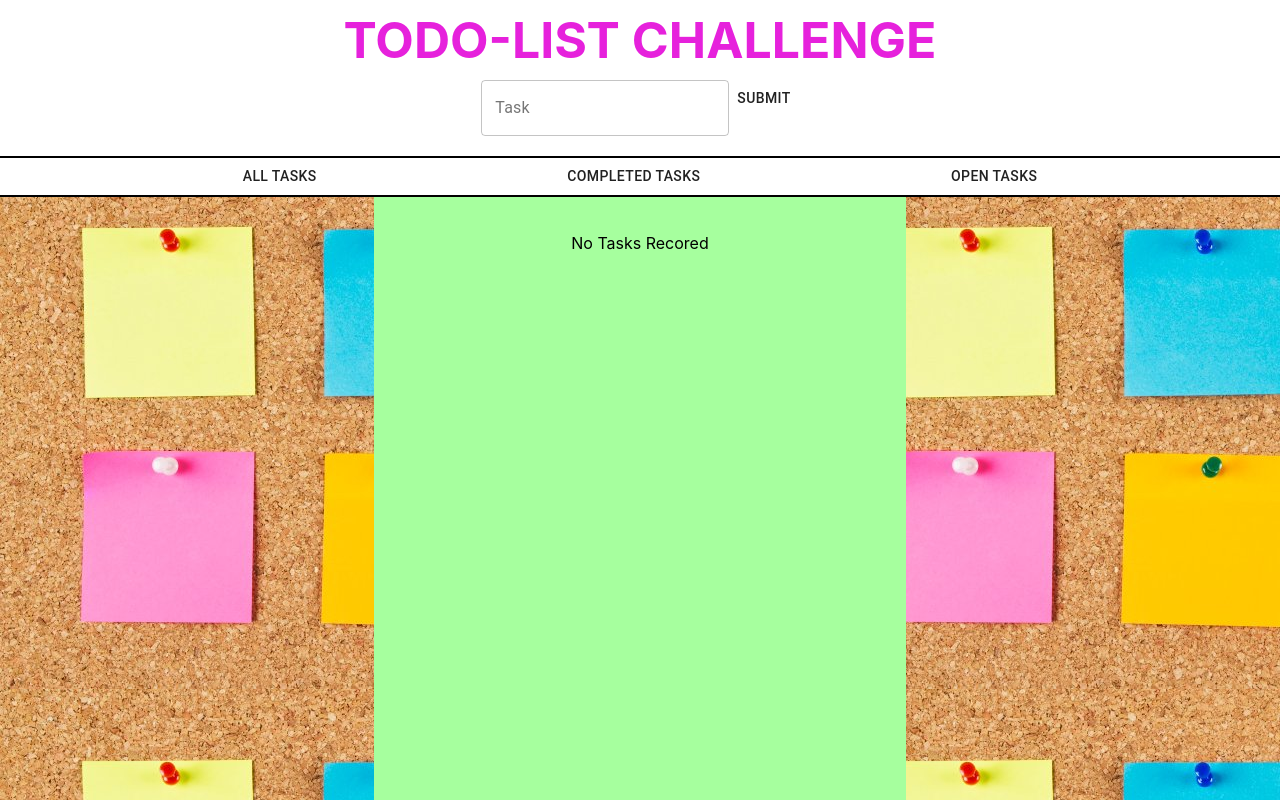
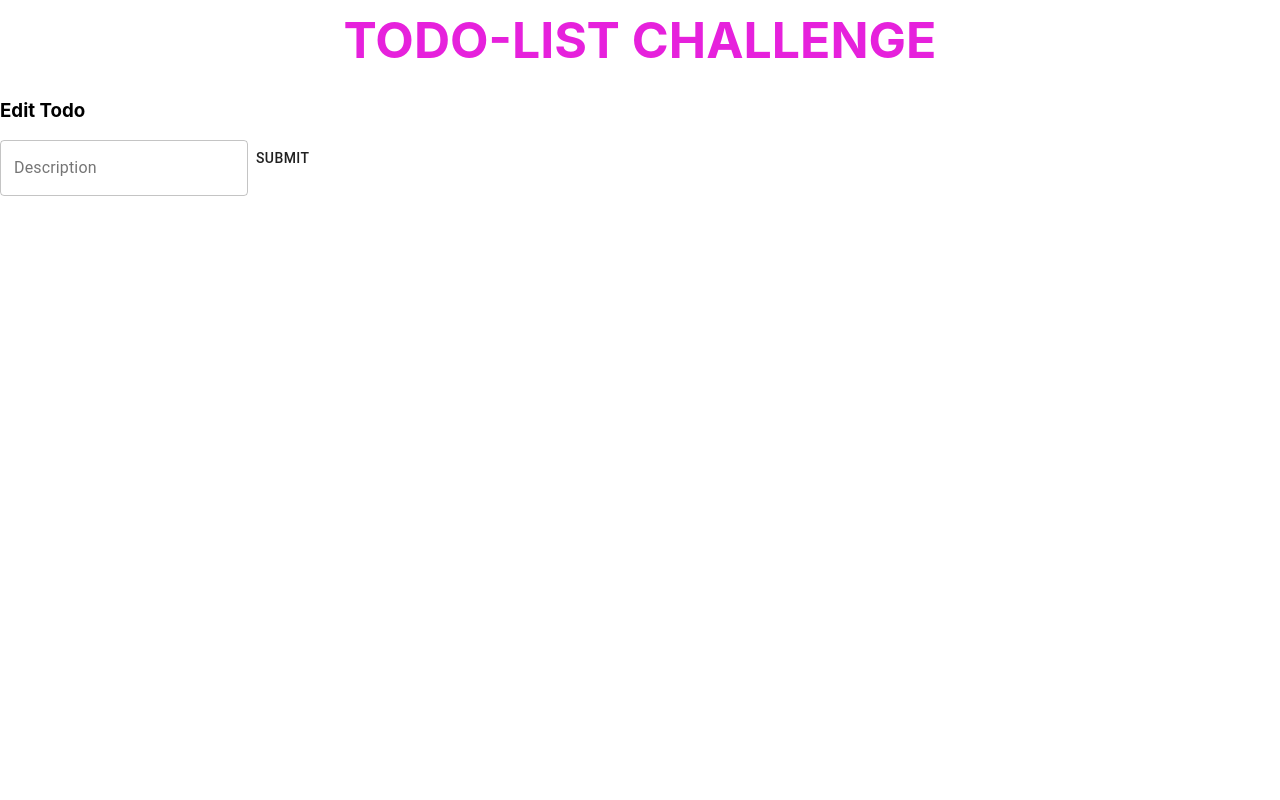
Before and after one commit to andywu0489/todo-list-challenge-client, a React (Create React App) app: page /todos/1/edit in a window 1280 px wide. Shown: the top 800 px of the page. Built offline with nearby package versions, Linux system fonts and the light colour scheme; no server answers.

Commit message:
Add edit todo functionality

```diff
--- a/package.json
+++ b/package.json
@@ -15,6 +15,7 @@
     "react": "^16.13.1",
     "react-dom": "^16.13.1",
     "react-redux": "^7.2.2",
+    "react-router-dom": "^5.2.0",
     "react-scripts": "3.4.3",
     "typesafe-actions": "^5.1.0",
     "typescript": "^4.0.5"
@@ -39,5 +40,8 @@
       "last 1 firefox version",
       "last 1 safari version"
     ]
+  },
+  "devDependencies": {
+    "@types/react-router-dom": "^5.1.6"
   }
 }
--- a/src/App.tsx
+++ b/src/App.tsx
@@ -1,15 +1,26 @@
 import React from "react";
 import CreateTodo from "./components/createTodo";
 import "./App.scss";
+import { Route, Switch } from "react-router-dom";
+import EditTodo from "./components/editTodo";
 
 function App() {
   return (
-    <div className="App">
-      <header>TODO-LIST CHALLENGE</header>
-      <div>
-        <CreateTodo />
+    <main>
+      <div className="App">
+        <header>TODO-LIST CHALLENGE</header>
+        {/* <div>
+          <CreateTodo />
+        </div> */}
       </div>
-    </div>
+      <Switch>
+        <Route path="/" component={CreateTodo} exact />
+        <Route
+          path="/todos/:id/edit"
+          render={({ match }) => <EditTodo match={match} />}
+        />
+      </Switch>
+    </main>
   );
 }
 
--- a/src/components/createTodo.tsx
+++ b/src/components/createTodo.tsx
@@ -1,5 +1,4 @@
 import React, { useState, useEffect, MouseEvent } from "react";
-// import { createTodo } from '../api'
 import ShowTodos from "./showTodos";
 import { Button, TextField } from "@material-ui/core";
 import "./createTodo.scss";
--- /dev/null
+++ b/src/components/editTodo.tsx
@@ -0,0 +1,71 @@
+import React, { useState, useEffect } from "react";
+import { useSelector, useDispatch } from "react-redux";
+import { RootState } from "../reducers";
+import Button from "@material-ui/core/Button";
+import { Redirect } from "react-router-dom";
+import TextField from "@material-ui/core/TextField";
+import { editTodoDesc } from "../features/todos/todosSlice";
+
+function EditTodo(props: any) {
+  const [todo, setTodo] = useState({
+    task: "",
+  });
+  const [redirect, setRedirect] = useState(false);
+
+  const dispatch = useDispatch();
+
+  const obj: any = useSelector((state: RootState) =>
+    state.todos.todos.find((todo: any) => todo._id === props.match.params.id)
+  );
+
+  useEffect(() => {
+    obj && setTodo(obj);
+    // eslint-disable-next-line react-hooks/exhaustive-deps
+  }, []);
+
+  const handleChange = (event: React.ChangeEvent<HTMLInputElement>) => {
+    setTodo({
+      task: event.target.value,
+    });
+  };
+
+  const onEditTodo = async (event: React.MouseEvent<HTMLElement>) => {
+    event.preventDefault();
+    await dispatch(
+      editTodoDesc({
+        id: props.match.params.id,
+        data: {
+          task: todo.task,
+        },
+      })
+    );
+    try {
+      setRedirect(true);
+    } catch {}
+  };
+
+  if (redirect) {
+    return <Redirect to={"/"} />;
+  }
+
+  return (
+    <div>
+      <div className="edit-form">
+        <h3> Edit Todo </h3>
+        <TextField
+          label="Description"
+          name="Todo"
+          onChange={handleChange}
+          value={todo.task}
+          type="text"
+          variant="outlined"
+        />
+        <Button className="edit-button" onClick={onEditTodo}>
+          Submit
+        </Button>
+      </div>
+    </div>
+  );
+}
+
+export default EditTodo;
--- a/src/components/showTodos.tsx
+++ b/src/components/showTodos.tsx
@@ -5,6 +5,7 @@ import { setFilter } from "../features/filters/filtersSlice";
 import { useDispatch, useSelector } from "react-redux";
 import { RootState } from "../reducers/index";
 import { completeTodo } from "../features/todos/todosSlice";
+import { Link } from "react-router-dom";
 
 function ShowTodos(props: any) {
   const dispatch = useDispatch();
@@ -40,8 +41,6 @@ function ShowTodos(props: any) {
   const todos: any = useSelector((state: RootState) => state.todos.todos);
   const filter = useSelector((state: RootState) => state.filter);
 
-  console.log("todos", todos);
-
   interface Todo {
     _id: number;
     completed: boolean;
@@ -58,6 +57,7 @@ function ShowTodos(props: any) {
         >
           {todo.task}
         </div>
+        <Link to={`todos/${todo._id}/edit`}>Edit</Link>
         {!todo.completed && (
           <Button onClick={() => onCompleteTodo(todo._id)}>Complete</Button>
         )}
--- a/src/features/todos/todosSlice.tsx
+++ b/src/features/todos/todosSlice.tsx
@@ -23,6 +23,14 @@ export const completeTodo = createAsyncThunk(
   }
 );
 
+export const editTodoDesc = createAsyncThunk(
+  "todos/editTodoDesc",
+  async (obj: any) => {
+    const response = await editTodo(obj.id, obj.data);
+    return response.data;
+  }
+);
+
 interface getTodoList {
   fulfilled: any;
 }
@@ -35,19 +43,20 @@ const todosSlice = createSlice({
   reducers: {},
   extraReducers: {
     [getTodoList.fulfilled.toString()]: (state, action) => {
-      state.todos = state.todos.concat(action.payload);
+      state.todos = action.payload;
     },
     [setTodo.fulfilled.toString()]: (state, action) => {
       state.todos = state.todos.concat(action.payload);
     },
     [completeTodo.fulfilled.toString()]: (state, action) => {
       const { _id } = action.payload;
-      console.log("ACTION", action.payload);
-
       const todo: any = state.todos.find((todo: any) => todo._id === _id);
-
-      // console.log("TODO", todo);
       todo.completed = true;
+    },
+    [editTodoDesc.fulfilled.toString()]: (state, action) => {
+      const { _id, task } = action.payload;
+      const todo: any = state.todos.find((todo: any) => todo._id === _id);
+      todo.task = task;
     },
   },
 });
--- a/src/index.tsx
+++ b/src/index.tsx
@@ -6,6 +6,7 @@ import * as serviceWorker from "./serviceWorker";
 import { configureStore } from "@reduxjs/toolkit";
 import { Provider } from "react-redux";
 import rootReducer from "./reducers";
+import { BrowserRouter } from "react-router-dom";
 
 const store = configureStore({
   reducer: rootReducer,
@@ -14,7 +15,9 @@ const store = configureStore({
 ReactDOM.render(
   <React.StrictMode>
     <Provider store={store}>
-      <App />
+      <BrowserRouter>
+        <App />
+      </BrowserRouter>
     </Provider>
   </React.StrictMode>,
   document.getElementById("root")
```
Also changed, not shown: 1 other file (tests, documents, lock files or other folders).
